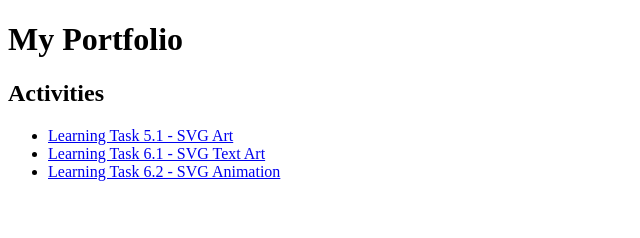
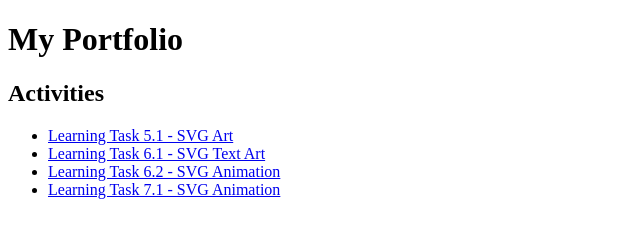
Before and after one commit to s1210591-pixel/portfolio, a plain HTML site: page index.html in a window 1280 px wide. Shown: the whole page, without its empty margins (0-640 px from the left). Drawn offline with Linux system fonts and the light colour scheme.

Commit message:
Update index.html

```diff
--- a/index.html
+++ b/index.html
@@ -11,6 +11,7 @@
     <li><a href="SVG/learning_task_5_1.html">Learning Task 5.1 - SVG Art</a></li>
     <li><a href="SVG/learning_task_6_1.html">Learning Task 6.1 - SVG Text Art</a></li>
     <li><a href="SVG/learning_task_6_2.html">Learning Task 6.2 - SVG Animation</a></li>
+    <li><a href="SVG/learning_task_7_1.html">Learning Task 7.1 - SVG Animation</a></li>
   </ul>
 </body>
 </html>
```
